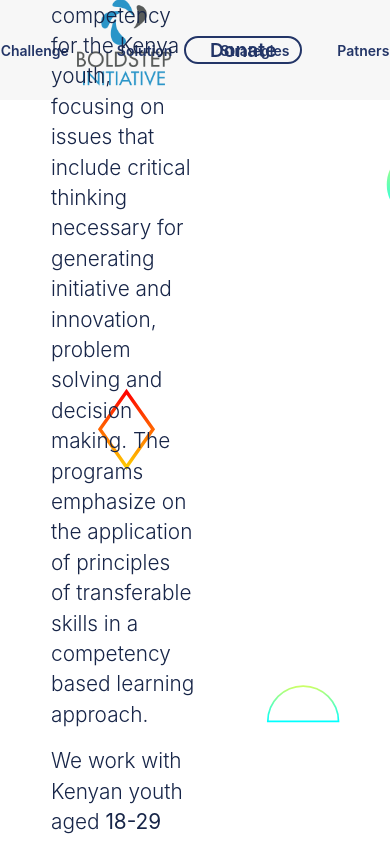
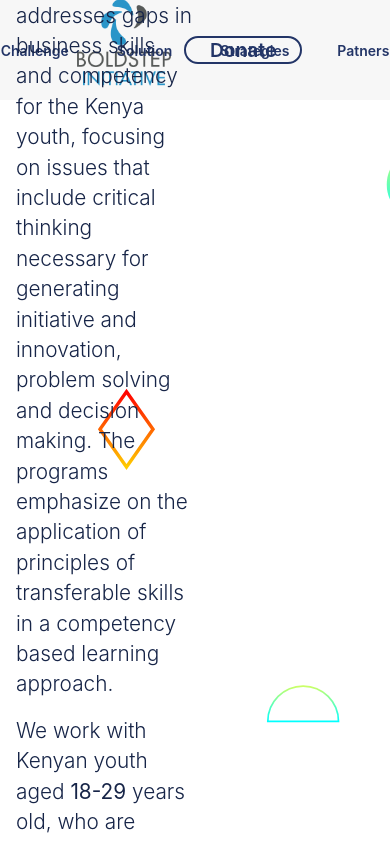
Before and after one commit to jbuyu/live-ngo, a Next.js app: page /solution in a window 390 px wide. Shown: the top 841 px of the page. Built offline with nearby package versions, Linux system fonts and the light colour scheme.

Commit message:
uncomments initial media queries

```diff
--- a/styles/variables.scss
+++ b/styles/variables.scss
@@ -20,29 +20,29 @@ body {
   // height: 2000px;
 }
 .container {
-  width: 1345px;
-  min-width: 1345px;
+  // width: 1345px;
+  // min-width: 1345px;
   margin: 0 auto;
-  @media (max-width: $widescreen) {
-    width: 1153px;
-    min-width: 1153px;
-  }
-  @media (max-width: $desktop) {
-    width: 961px;
-    min-width: 961px;
-  }
-  @media (max-width: $laptop) {
-    width: 767px;
-    min-width: 767px;
-  }
-  @media (max-width: $tablet) {
-    width: 481px;
-    min-width: 481px;
-  }
-  @media (max-width: $mobile) {
-    width: 320px;
-    min-width: 320px;
-  }
+  // @media (max-width: $widescreen) {
+  //   width: 1153px;
+  //   min-width: 1153px;
+  // }
+  // @media (max-width: $desktop) {
+  //   width: 961px;
+  //   min-width: 961px;
+  // }
+  // @media (max-width: $laptop) {
+  //   width: 767px;
+  //   min-width: 767px;
+  // }
+  // @media (max-width: $tablet) {
+  //   width: 481px;
+  //   min-width: 481px;
+  // }
+  // @media (max-width: $mobile) {
+  //   width: 320px;
+  //   min-width: 320px;
+  // }
   .row {
     display: flex;
     align-items: center;
```
